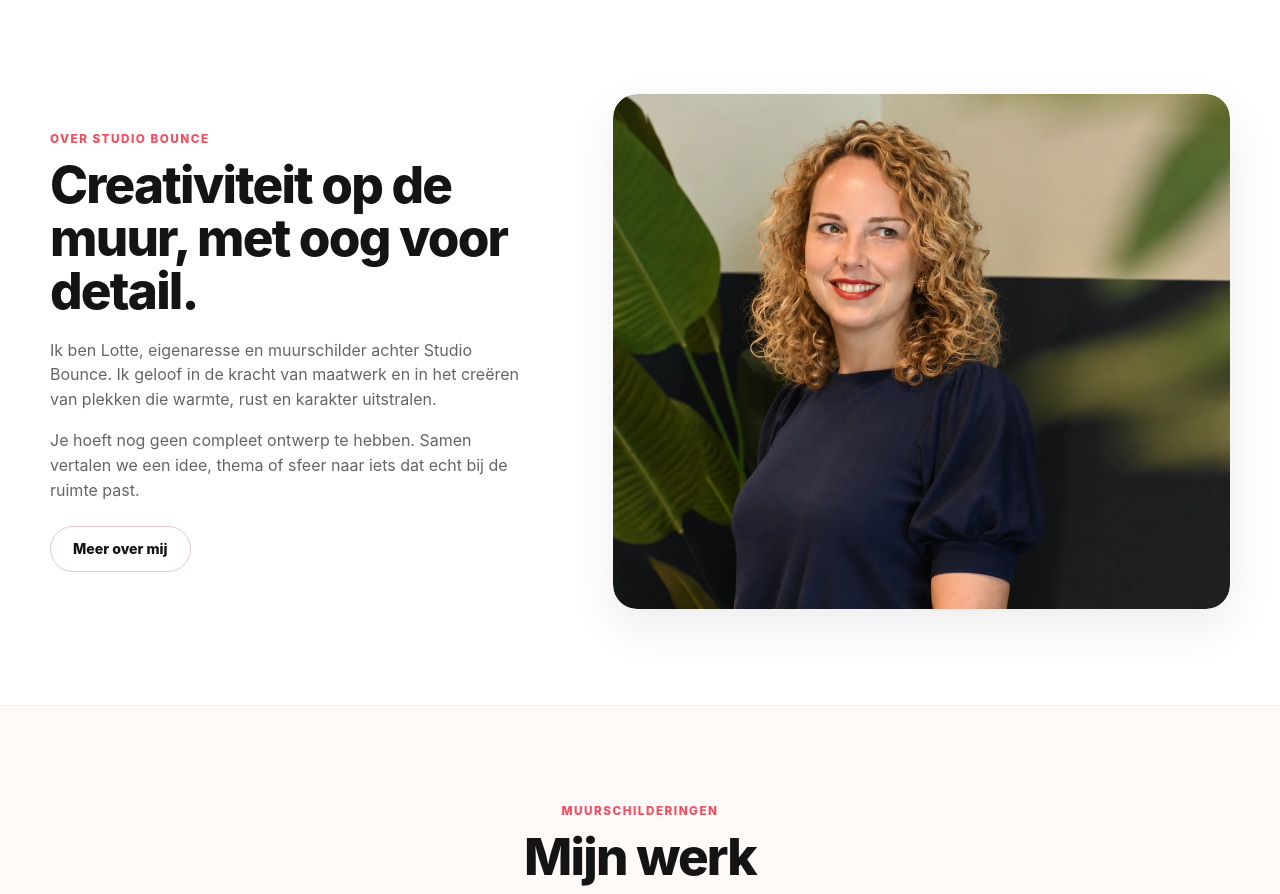
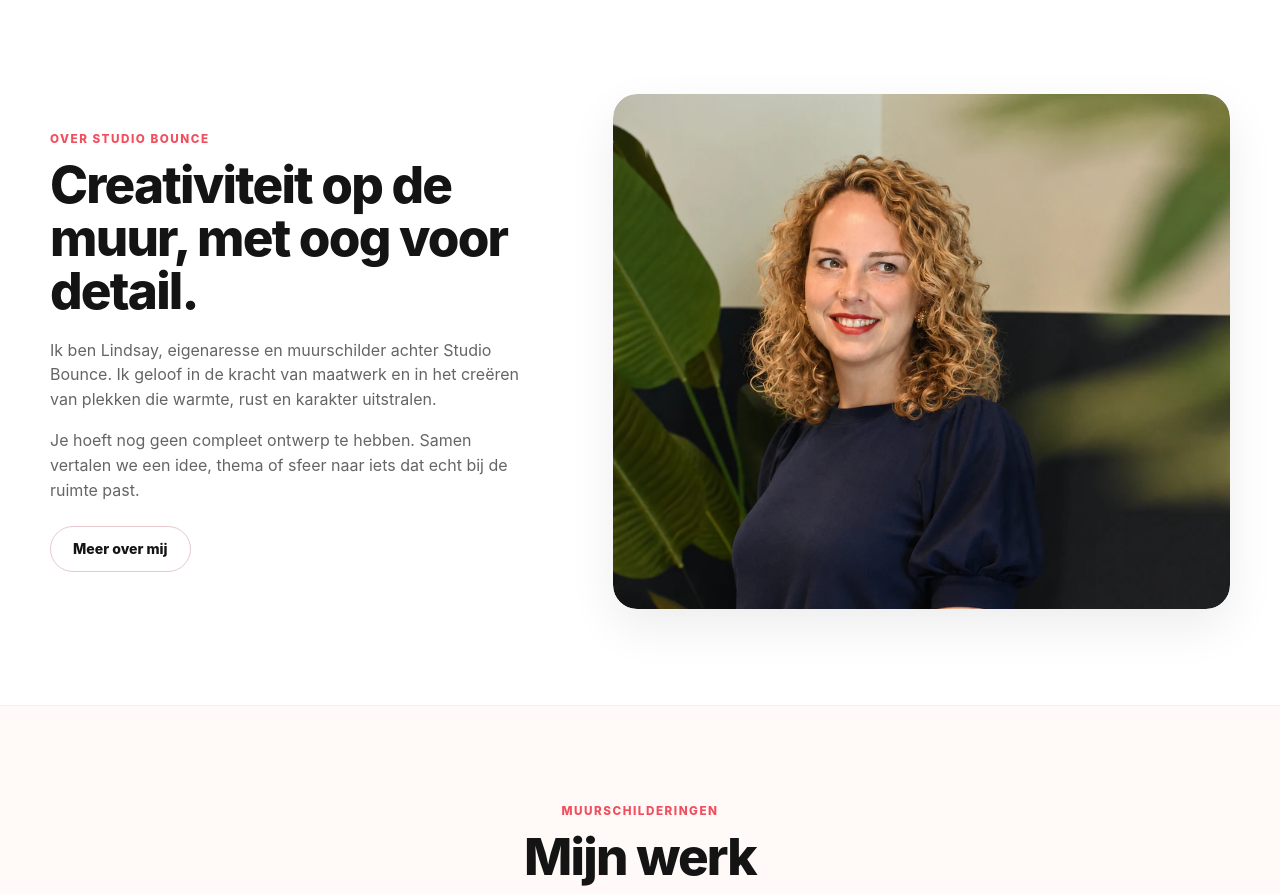
Before and after one commit to Studio-Bounce-Breda/BounceWebsite, a plain HTML site: page index.html in a window 1280 px wide. Shown: the part 820-1714 px from the top of the page. Drawn offline with Linux system fonts and the light colour scheme; files whose address does not match are found by name.

Commit message:
Publish from SiteEdit — 2026-09-03 09:18

```diff
--- a/index.html
+++ b/index.html
@@ -10,7 +10,7 @@
 <link href="css/site-system.css" rel="stylesheet"><style data-siteedit-site-frame="1920">
 /* SiteEdit desktop composition: content is capped at 1920px; top-level section backgrounds always bleed to the real browser edges. */
 html{overflow-x:clip}body{max-width:1920px!important;margin-left:auto!important;margin-right:auto!important;overflow-x:visible!important}[data-siteedit-fullbleed="true"]{isolation:isolate}[data-siteedit-fullbleed="true"]::before{content:"";position:absolute;z-index:-1;pointer-events:none;top:0;bottom:0;left:50%;width:100vw;transform:translateX(-50%);background:inherit;border-radius:0}[data-siteedit-fullbleed-context="true"]{position:relative}[data-siteedit-hidden="true"]{display:none!important}[data-siteedit-drop-active="true"]{outline:3px solid #7255ff!important;outline-offset:4px!important}
-</style><style data-siteedit-responsive="true">@media(max-width:800px){[data-siteedit-free="true"]{position:relative!important;left:auto!important;right:auto!important;top:auto!important;max-width:100%!important;margin:24px auto!important}}</style><style data-siteedit-breakpoint-style="true"></style></head>
+</style><style data-siteedit-responsive="true">@media(max-width:800px){[data-siteedit-free="true"]{position:relative!important;left:auto!important;right:auto!important;top:auto!important;max-width:100%!important;margin:24px auto!important}}</style><style data-siteedit-breakpoint-style="true">@media (min-width:1025px){[data-siteedit-responsive-id="se-r-mtlb56ii-9a"]{object-position:113.8% 16.6% !important;}}</style></head>
 <body id="top" class="">
 <header class="site-header" data-siteedit-fullbleed="true">
 <div class="container header-inner">
@@ -82,12 +82,12 @@ html{overflow-x:clip}body{max-width:1920px!important;margin-left:auto!important;
 <div class="about-copy">
 <p class="eyebrow">Over Studio Bounce</p>
 <h2>Creativiteit op de muur, met oog voor detail.</h2>
-<p>Ik ben Lotte, eigenaresse en muurschilder achter Studio Bounce. Ik geloof in de kracht van maatwerk en in het creëren van plekken die warmte, rust en karakter uitstralen.</p>
+<p>Ik ben Lindsay, eigenaresse en muurschilder achter Studio Bounce. Ik geloof in de kracht van maatwerk en in het creëren van plekken die warmte, rust en karakter uitstralen.</p>
 <p>Je hoeft nog geen compleet ontwerp te hebben. Samen vertalen we een idee, thema of sfeer naar iets dat echt bij de ruimte past.</p>
 <a class="btn btn-outline" href="#contact">Meer over mij</a>
 </div>
 <div class="about-visual">
-<img alt="Lotte van Studio Bounce" src="assets/images/studio-bounce-portret.webp">
+<img alt="Lotte van Studio Bounce" src="assets/images/studio-bounce-portret.webp" data-siteedit-responsive-id="se-r-mtlb56ii-9a" data-siteedit-desktop-style="{&quot;object-position&quot;:&quot;113.8% 16.6%&quot;}">
 </div>
 </div>
 </section>
```
